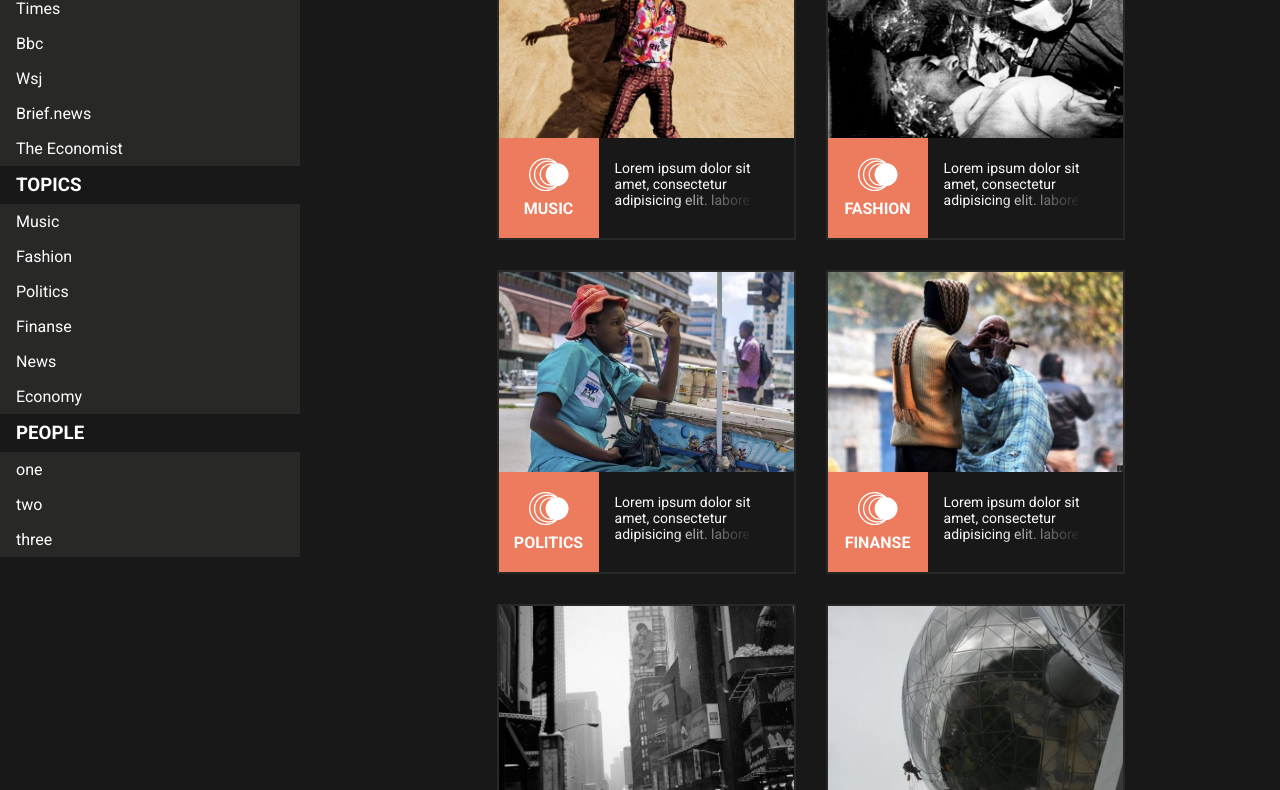
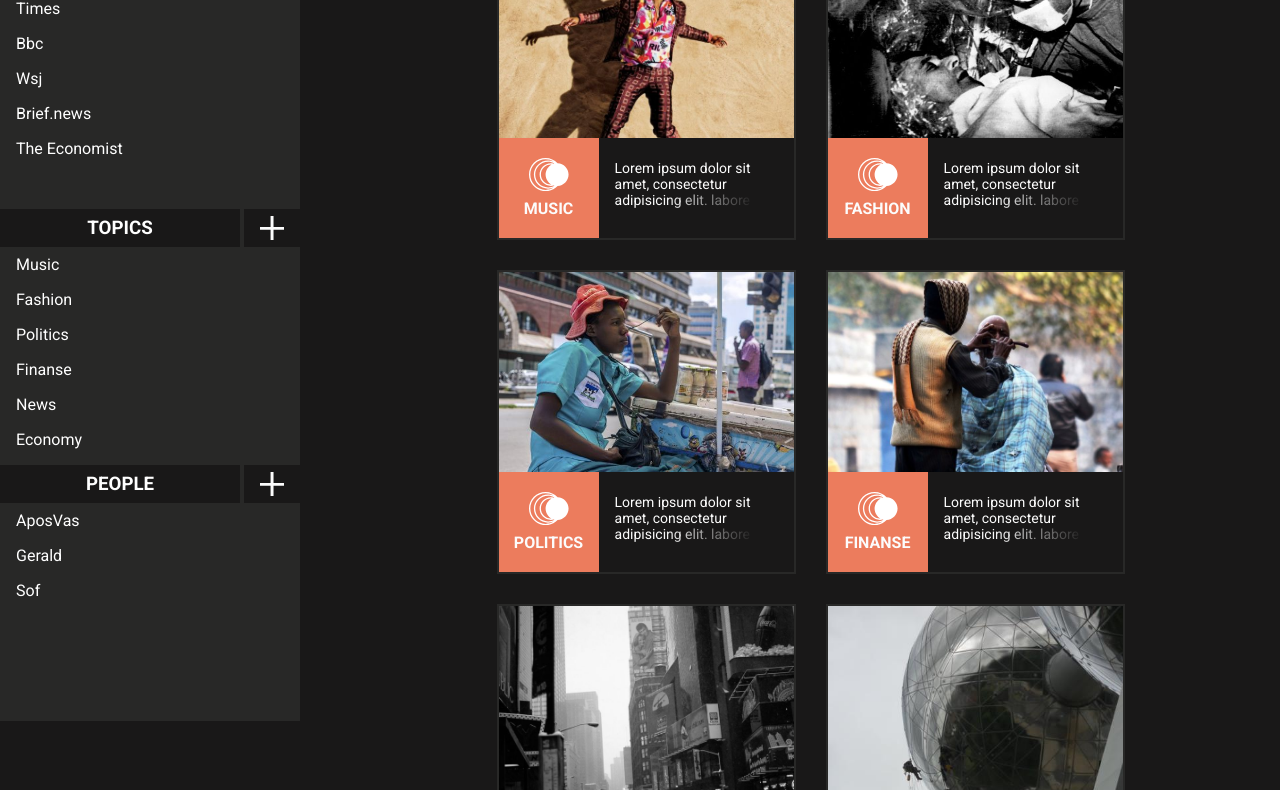
Before and after one commit to anniles/readerpole, a React app: page /feed in a window 1280 px wide. Shown: the part 139-929 px from the top of the page. Built offline with nearby package versions, Linux system fonts and the light colour scheme.

Commit message:
style side bar a bit more try make Icon component not working yet

```diff
--- a/src/components/Header.js
+++ b/src/components/Header.js
@@ -4,11 +4,13 @@ import {
   Route,
   Link,
   NavLink
-} from 'react-router-dom'
+} from 'react-router-dom';
 
 import App from './../containers/App/App.js';
 import UserPage from './../containers/UserPage/UserPage.js';
 import Discover from './../containers/Discover/Discover.js';
+
+import Icon from './Icon';
 
 import FullLogo from './svg/FullLogo';
 import SearchIcon from './svg/SearchIcon';
@@ -30,9 +32,11 @@ const Header = () => {
 
       <div className="header__logo">
         <FullLogo />
+
       </div>
     </div>
   )
 }
 
 export default Header;
+      // <Icon icon="logo" />
--- /dev/null
+++ b/src/components/Icon.js
@@ -0,0 +1,14 @@
+import React from 'react';
+import icons from './../svg/icons.svg';
+
+const Icon = ({ icon }) => {
+  return (
+    <span>
+      <svg  role="presentation" width="40" height="40">
+        <use xlinkHref={`${icons}#icon-${icon}`}></use>
+      </svg>
+    </span>
+  );
+}
+
+export default Icon;
--- a/src/components/SideBar.js
+++ b/src/components/SideBar.js
@@ -2,6 +2,7 @@ import React from 'react';
 import GearIcon from './svg/GearIcon';
 import { user, sideMenu } from './../constants';
 import { getRpCategories } from './../utils';
+import AddIcon from './svg/AddIcon';
 import './../css/sideBar.css';
 
 const SideBar = () => {
@@ -22,8 +23,12 @@ const SideBar = () => {
           {
             Object.keys(sideMenu).map((key, index) => {
               return (
-                <div key={index}>
-                  <h3>{key}</h3>
+                <div key={index} className="sideBar__section">
+                  <header>
+                    <h3>{key}</h3>
+                    <div className="sideBar__section-add"><AddIcon /></div>
+                  </header>
+
                   {sideMenu[key].map((key, i) =>
                     <p key={i}>{key}</p>
                   )}
--- /dev/null
+++ b/src/components/svg/AddIcon.js
@@ -0,0 +1,10 @@
+import React from 'react';
+
+const AddIcon = () =>
+  <svg viewBox="0 0 24.3 25.1">
+    <polygon points="13.7,11.1 13.7,0 10.7,0 10.7,11.1 0,11.1 0,13.9 10.7,13.9 10.7,25.1 13.7,25.1 13.7,13.9 24.3,13.9
+  24.3,11.1 "/>
+  </svg>;
+
+
+export default AddIcon;
--- a/src/constants/index.js
+++ b/src/constants/index.js
@@ -91,12 +91,10 @@ const rpCategories = getRpCategories();
 
 const rpSources = getRpSources();
 
-console.log(rpCategories);
-
 export const sideMenu = {
   Sources: rpSources,
   Topics: rpCategories,
-  People: ['one', 'two', 'three'],
+  People: ['AposVas', 'Gerald', 'Sof'],
 };
 
 export const user = {
--- a/src/sass/sideBar.sass
+++ b/src/sass/sideBar.sass
@@ -10,6 +10,7 @@
   top: 0;
   bottom: 0;
   left: 0;
+  flex: 1;
 
 .sideBar__wrapper
   position: absolute;
@@ -17,6 +18,7 @@
   bottom: 0;
   left: 0;
   right: 0;
+  height: 100%;
   overflow-y: auto;
   padding-bottom: 2rem;
 
@@ -48,16 +50,23 @@
 
 .sideBar__menu
   display: flex;
+  height: calc( 100% - 2rem);
   flex-direction: column;
   width: 100%;
   flex: 1;
   background-color: $rp__bg;
   padding: 2rem 0 0 0;
+  header
+    background-color: $rp__black;
+    text-align: center;
+    display: flex;
+    justify-content: center;
+    align-items: center;
   h3
-    background-color: $rp__black;
     color: $white;
     padding: 0.5rem 1rem;
     margin: 0;
+    flex: 1;
     text-transform: uppercase;
   p
     color: $white;
@@ -67,3 +76,24 @@
     transition: all .2s;
     &:hover
       color: $rp__orange;
+      background-color: $rp__black;
+
+.sideBar__section
+  flex: 1;
+
+.sideBar__section-add
+  flex: none;
+  padding: 0 1rem;
+  display: flex;
+  align-items: center;
+  justify-content: center;
+  align-self: stretch;
+  border-left: 4px solid $rp__bg;
+  &:hover
+    cursor: pointer;
+    svg
+      fill: $rp__orange;
+  svg
+    width: 24px;
+    height: auto;
+    fill: $rp__white;
```
Also changed, not shown: src/components/svg/FullLogo.js (+0 -11 lines), src/css/sideBar.css, src/svg/add.svg, src/svg/icons.svg (added), src/svg/mark_as_read_icon.svg (renamed from src/svg/mark as read icon.svg), src/svg/share_icon.svg.
